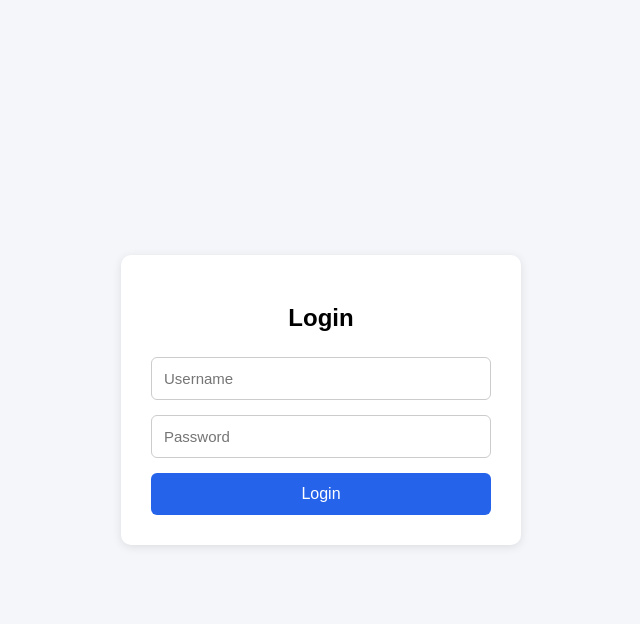
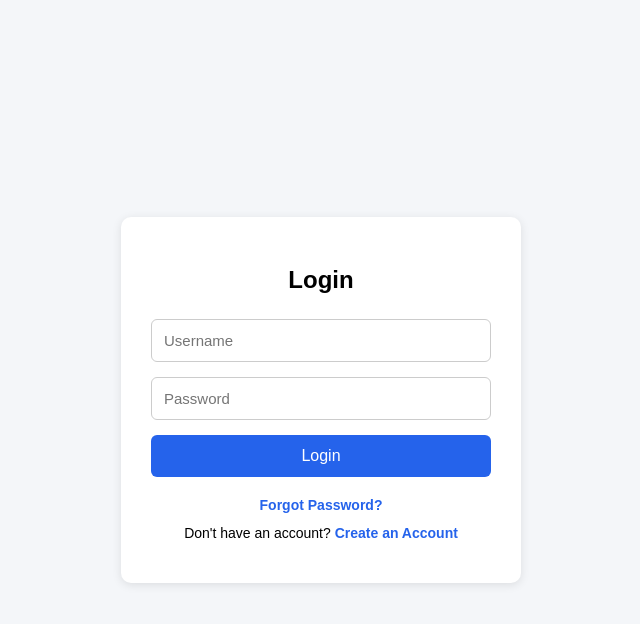
Before and after one commit to iamlejesh/PlanIt-Todo, a Django app: page / in a window 1280 px wide. Shown: the top 624 px of the page, without its empty margins (319-959 px from the left). Run offline with Django 5.2, Linux system fonts and the light colour scheme.

Commit message:
Add forgot password functionality

```diff
--- a/tasks/templates/tasks/login.html
+++ b/tasks/templates/tasks/login.html
@@ -1,4 +1,3 @@
-
 <!DOCTYPE html>
 <html lang="en">
 
@@ -67,6 +66,26 @@
             margin-top: 15px;
         }
 
+        .links {
+            text-align: center;
+            margin-top: 20px;
+            font-size: 14px;
+        }
+
+        .links p {
+            margin: 12px 0;
+        }
+
+        .links a {
+            color: #2563eb;
+            text-decoration: none;
+            font-weight: bold;
+        }
+
+        .links a:hover {
+            text-decoration: underline;
+        }
+
         @media (max-width: 480px) {
             .login-container {
                 padding: 22px;
@@ -95,6 +114,19 @@
             <p class="error">{{ error }}</p>
         {% endif %}
 
+        <div class="links">
+
+            <p>
+                <a href="{% url 'password_reset' %}">Forgot Password?</a>
+            </p>
+
+            <p>
+                Don't have an account?
+                <a href="{% url 'register' %}">Create an Account</a>
+            </p>
+
+        </div>
+
     </div>
 
 </body>
--- a/tasks/urls.py
+++ b/tasks/urls.py
@@ -17,4 +17,6 @@ urlpatterns = [
     path('calendar/', views.calendar_view, name='calendar'),
     path('daily-tasks/', views.daily_tasks, name='daily_tasks'),
     path('weekly-tasks/', views.weekly_tasks, name='weekly_tasks'),
+    path('password-reset/', views.password_reset_request, name='password_reset'),
+    path('password-reset-confirm/<uidb64>/<token>/',views.password_reset_confirm,name='password_reset_confirm'),
 ]
--- a/tasks/views.py
+++ b/tasks/views.py
@@ -15,7 +15,8 @@ from datetime import datetime, timedelta
 import json
 from urllib.request import Request, urlopen
 from urllib.error import HTTPError, URLError
-
+from django.contrib.auth.password_validation import validate_password
+from django.core.exceptions import ValidationError
 from django.conf import settings
 from django.contrib.auth.tokens import default_token_generator
 from django.urls import reverse
@@ -578,3 +579,126 @@ def weekly_tasks(request):
         'next_week': start_date + timedelta(days=7),
         'selected_date': selected_date,
     })
+
+def send_password_reset_email(user):
+
+    uid = urlsafe_base64_encode(force_bytes(user.pk))
+    token = default_token_generator.make_token(user)
+
+    reset_path = reverse(
+        'password_reset_confirm',
+        kwargs={
+            'uidb64': uid,
+            'token': token
+        }
+    )
+
+    reset_url = f"{settings.SITE_URL.rstrip('/')}{reset_path}"
+
+    payload = {
+        "sender": {
+            "name": "PlanIt-Todo",
+            "email": settings.BREVO_SENDER_EMAIL
+        },
+        "to": [
+            {
+                "email": user.email
+            }
+        ],
+        "subject": "Reset Your PlanIt-Todo Password",
+        "htmlContent": f"""
+            <h2>Password Reset Request</h2>
+            <p>Click the link below to reset your password:</p>
+            <a href="{reset_url}">Reset Password</a>
+            <p>If you did not request this, ignore this email.</p>
+        """
+    }
+
+    request = Request(
+        "https://api.brevo.com/v3/smtp/email",
+        data=json.dumps(payload).encode('utf-8'),
+        headers={
+            "api-key": settings.BREVO_API_KEY,
+            "Content-Type": "application/json",
+            "Accept": "application/json"
+        },
+        method="POST"
+    )
+
+    try:
+        with urlopen(request, timeout=15) as response:
+            return response.status in (200, 201, 202)
+
+    except (HTTPError, URLError, TimeoutError) as error:
+        print("Brevo password reset error:", error)
+        return False
+
+def password_reset_request(request):
+
+    if request.method == 'POST':
+
+        email = request.POST.get('email', '').strip()
+
+        user = User.objects.filter(
+            email__iexact=email,
+            is_active=True
+        ).first()
+
+        if user:
+            send_password_reset_email(user)
+
+        return render(
+            request,
+            'tasks/password_reset_sent.html'
+        )
+
+    return render(request, 'tasks/password_reset.html')
+
+def password_reset_confirm(request, uidb64, token):
+
+    try:
+        uid = force_str(urlsafe_base64_decode(uidb64))
+        user = User.objects.get(pk=uid, is_active=True)
+
+    except (TypeError, ValueError, OverflowError, User.DoesNotExist):
+        user = None
+
+    if user is None or not default_token_generator.check_token(user, token):
+        return render(
+            request,
+            'tasks/password_reset.html',
+            {
+                'error': 'Invalid or expired password reset link.'
+            }
+        )
+
+    if request.method == 'POST':
+
+        password = request.POST.get('password')
+        confirm_password = request.POST.get('confirm_password')
+
+        if password != confirm_password:
+            return render(request, 'tasks/password_reset_confirm.html', {
+                'error': 'Passwords do not match.'
+            })
+
+        try:
+            validate_password(password, user)
+
+        except ValidationError as error:
+            return render(request, 'tasks/password_reset_confirm.html', {
+                'error': ' '.join(error.messages)
+            })
+
+        user.set_password(password)
+        user.save()
+
+        return render(
+            request,
+            'tasks/password_reset_complete.html'
+        )
+
+    return render(
+        request,
+        'tasks/password_reset_confirm.html'
+    )
```
Also changed, not shown: tasks/templates/tasks/password_reset.html (added, +35 -0 lines), tasks/templates/tasks/password_reset_complete.html (added, +38 -0 lines), tasks/templates/tasks/password_reset_confirm.html (added, +38 -0 lines), tasks/templates/tasks/password_reset_sent.html (added, +17 -0 lines).
